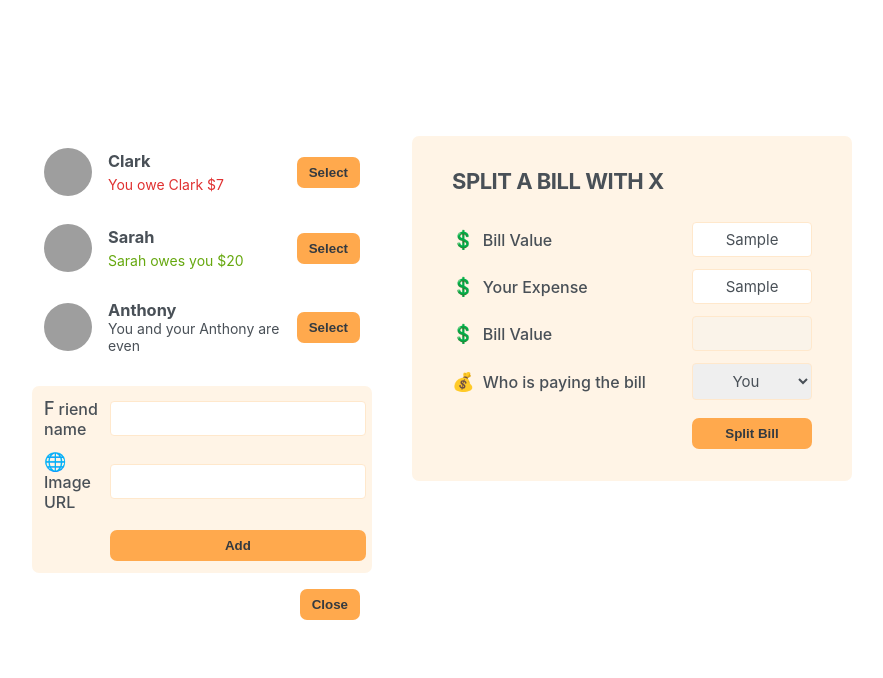
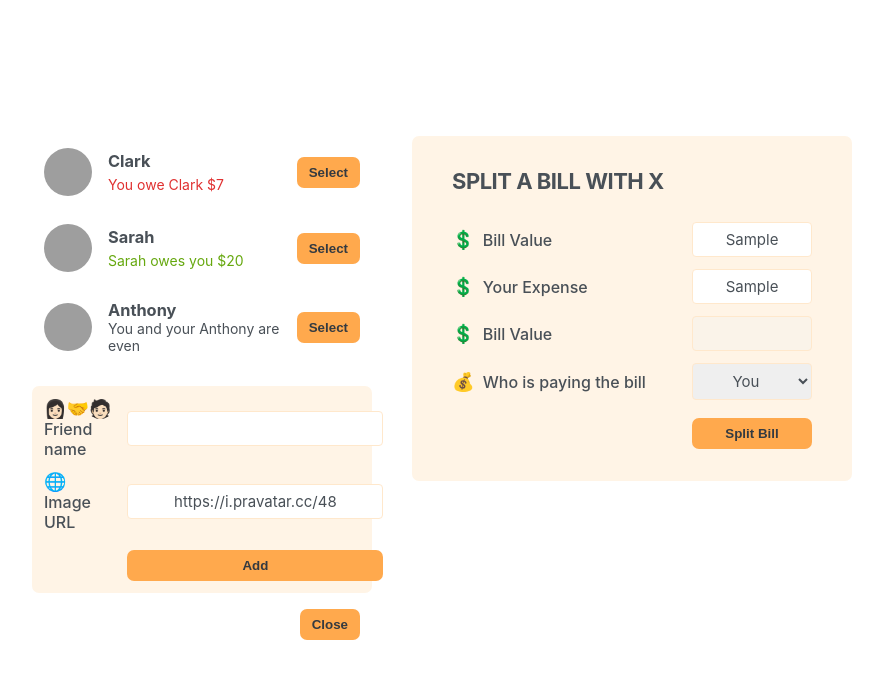
Before and after one commit to StenixDev/vibe-coding, a React (Create React App) app: page / in a window 1280 px wide. Both pictures are taken after typing "Sample", "Sample" into the empty fields and a click on the button "Add Friend". Shown: the top 678 px of the page, without its empty margins (198-1081 px from the left). Built offline with nearby package versions, Linux system fonts and the light colour scheme; grey boxes are pictures that could not be loaded.

Commit message:
Adding a new friend

```diff
--- a/src/App.js
+++ b/src/App.js
@@ -28,16 +28,22 @@ function Button({children, onClick}){
 
 
 function App(){
+  const [friends, setFriends] = useState(initialFriends)
 
   const [showAddFriend,  setShowAddFriend] = useState(false)
+
+  function handleAddFriend(friend){
+    setFriends(friends => [...friends, friend])
+    setShowAddFriend(false)
+  }
 
 
   return <div className="app">
     <div className="sidebar">
-      <FriendsList />
+      <FriendsList friends={friends} />
 
 
-      { showAddFriend && <FormAddFriend /> }
+      { showAddFriend && <FormAddFriend onAddFriends={handleAddFriend} /> }
 
 
       <Button onClick={() => setShowAddFriend(show => !show)}>
@@ -50,9 +56,7 @@ function App(){
   </div>
 }
 
-function FriendsList(){
-
-  const friends = initialFriends
+function FriendsList({friends}){
 
 
   return <ul>
@@ -80,15 +84,38 @@ function Friend({friend}){
 
 
 
-function FormAddFriend(){
+function FormAddFriend({onAddFriends}){
+
+  const [name, setName] = useState('')
+  const [image, setImage] = useState('https://i.pravatar.cc/48')
+
+  function handleSubmit(e){
+    e.preventDefault()
+    const id = crypto.randomUUID()
+
+    if(!name || !image) return
+
+    const newFriend = {
+      id: id,
+      name: name,
+      image: `${image}?=${id}`,
+      balance: 0,
+    }
+
+    onAddFriends(newFriend)
 
 
-  return  <form className="form-add-friend">
-    <label>Friend name</label>
-    <input type="text" />
+    setName('')
+    setImage('https://i.pravatar.cc/48')
+  }
+
+
+  return  <form className="form-add-friend" onSubmit={handleSubmit}>
+    <label>👩🏻‍🤝‍🧑🏻 Friend name</label>
+    <input type="text" value={name} onChange={(e) => setName(e.target.value)} />
 
     <label>🌐 Image URL</label>
-    <input type="text" />
+    <input type="text" value={image} onChange={(e) => setImage(e.target.value)} />
 
     <Button className="button">Add</Button>
   </form>
```
